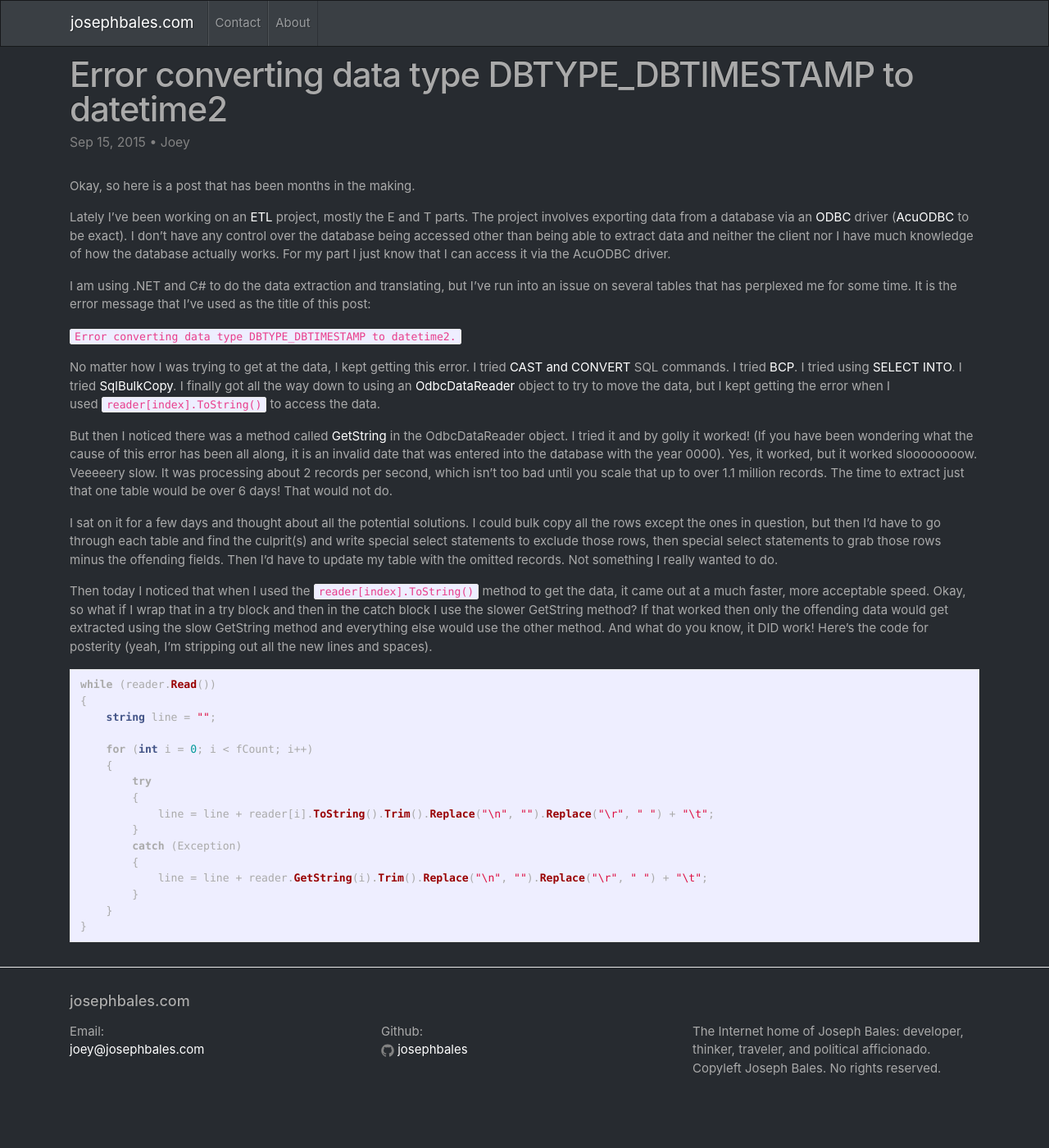
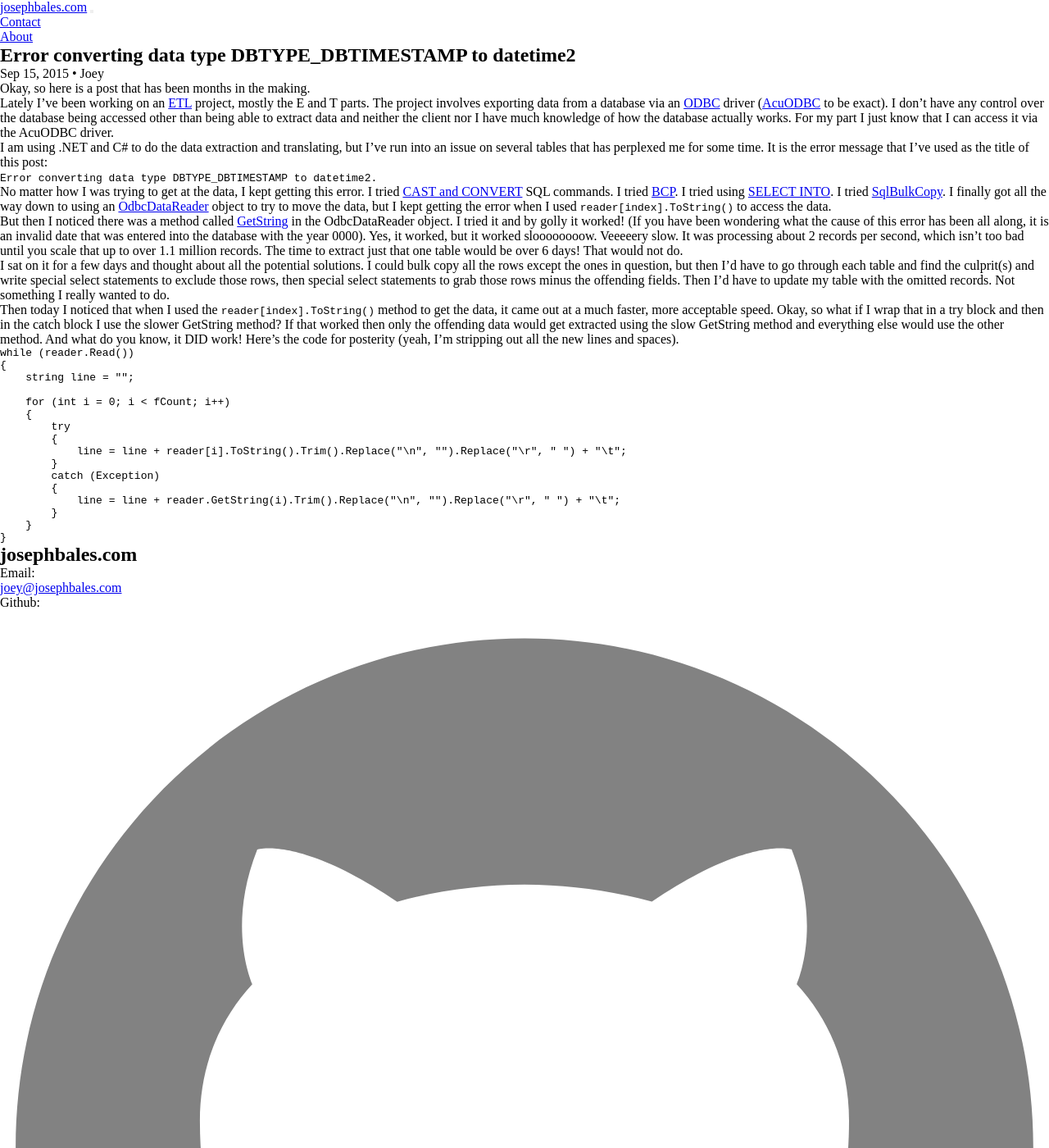
Before and after one commit to josephbales/jb-jekyll, a Jekyll site: the page built from _posts/2015-09-15-error-converting-data-type-dbtype_dbtimestamp-to-datetime2.md, in a window 1280 px wide and 1400 px high. Shown: the whole window at 82% size. Built offline with Jekyll 4.4.1, drawn with Linux system fonts in a browser that asks for light colours; nearby versions of some CDN libraries.

Commit message:
simple branch

```diff
--- a/Gemfile
+++ b/Gemfile
@@ -1,4 +1,4 @@
 source 'https://rubygems.org'
 gem 'jekyll'
+gem 'jekyll-feed'
 gem 'jekyll-sitemap'
-gem 'github-pages'
--- a/_config.yml
+++ b/_config.yml
@@ -16,7 +16,7 @@ github_username:  josephbales
 
 # Build settings
 markdown: kramdown
-permalink: /:year/:month/:day/:title.html
+permalink: /blog/:year/:month/:day/:title:output_ext
 
 # Feed
 plugins:
--- a/_includes/head.html
+++ b/_includes/head.html
@@ -8,7 +8,5 @@
   <meta name="description" content="{% if page.excerpt %}{{ page.excerpt | strip_html | strip_newlines | truncate: 160 }}{% else %}{{ site.description }}{% endif %}">
 
   <link rel="stylesheet" href="{{ site.url }}/css/main.css">
-  <link rel="alternate" type="application/rss+xml" title="{{ site.title }}" href="{{ "/feed.xml" | prepend: site.url }}">
   {% feed_meta %}
-  <link href="https://stackpath.bootstrapcdn.com/bootswatch/4.4.1/slate/bootstrap.min.css" rel="stylesheet" integrity="sha384-G9YbB4o4U6WS4wCthMOpAeweY4gQJyyx0P3nZbEBHyz+AtNoeasfRChmek1C2iqV" crossorigin="anonymous">
 </head>
--- a/_layouts/default.html
+++ b/_layouts/default.html
@@ -24,8 +24,6 @@
       ga('create', 'UA-253918-1', 'auto');
       ga('send', 'pageview');
     </script>
-    <script src="https://ajax.googleapis.com/ajax/libs/jquery/3.1.0/jquery.min.js"></script>
-    <script src="https://stackpath.bootstrapcdn.com/bootstrap/4.4.1/js/bootstrap.min.js" integrity="sha384-wfSDF2E50Y2D1uUdj0O3uMBJnjuUD4Ih7YwaYd1iqfktj0Uod8GCExl3Og8ifwB6" crossorigin="anonymous"></script>
   </body>
 
 </html>
--- a/_sass/_base.scss
+++ /dev/null
@@ -1,207 +0,0 @@
-/**
- * Reset some basic elements
- */
-body, h1, h2, h3, h4, h5, h6,
-p, blockquote, pre, hr,
-dl, dd, ol, ul, figure {
-    margin: 0;
-    padding: 0;
-}
-
-
-
-/**
- * Basic styling
- */
-body {
-    font: $base-font-weight #{$base-font-size}/#{$base-line-height} $base-font-family;
-    color: $text-color;
-    background-color: $background-color;
-    -webkit-text-size-adjust: 100%;
-    -webkit-font-feature-settings: "kern" 1;
-    -moz-font-feature-settings: "kern" 1;
-    -o-font-feature-settings: "kern" 1;
-    font-feature-settings: "kern" 1;
-    font-kerning: normal;
-    padding-top: 70px;
-}
-
-
-
-/**
- * Set `margin-bottom` to maintain vertical rhythm
- */
-h1, h2, h3, h4, h5, h6,
-p, blockquote, pre,
-ul, ol, dl, figure,
-%vertical-rhythm {
-    margin-bottom: $spacing-unit / 2;
-}
-
-
-
-/**
- * Images
- */
-img {
-    max-width: 100%;
-    vertical-align: middle;
-}
-
-
-
-/**
- * Figures
- */
-figure > img {
-    display: block;
-}
-
-figcaption {
-    font-size: $small-font-size;
-}
-
-
-
-/**
- * Lists
- */
-ul, ol {
-    margin-left: $spacing-unit;
-}
-
-li {
-    > ul,
-    > ol {
-         margin-bottom: 0;
-    }
-}
-
-ul.navbar-nav {
-    margin-left: 0;
-}
-
-
-
-/**
- * Headings
- */
-h1, h2, h3, h4, h5, h6 {
-    font-weight: $base-font-weight;
-}
-
-
-
-/**
- * Links
- */
-a {
-    color: $brand-color;
-    text-decoration: none;
-
-    &:hover {
-        color: $text-color;
-        text-decoration: underline;
-    }
-}
-
-
-
-/**
- * Blockquotes
- */
-blockquote {
-    color: $grey-color;
-    border-left: 4px solid $grey-color-light;
-    padding-left: $spacing-unit / 2;
-    font-size: 18px;
-    letter-spacing: -1px;
-    font-style: italic;
-
-    > :last-child {
-        margin-bottom: 0;
-    }
-}
-
-
-
-/**
- * Code formatting
- */
-pre,
-code {
-    font-size: 15px;
-    border: 1px solid $grey-color-light;
-    border-radius: 3px;
-    background-color: #eef;
-}
-
-code {
-    padding: 1px 5px;
-}
-
-pre {
-    padding: 8px 12px;
-    overflow-x: auto;
-
-    > code {
-        border: 0;
-        padding-right: 0;
-        padding-left: 0;
-    }
-}
-
-
-
-/**
- * Wrapper
- */
-.wrapper {
-    max-width: -webkit-calc(#{$content-width} - (#{$spacing-unit} * 2));
-    max-width:         calc(#{$content-width} - (#{$spacing-unit} * 2));
-    margin-right: auto;
-    margin-left: auto;
-    padding-right: $spacing-unit;
-    padding-left: $spacing-unit;
-    @extend %clearfix;
-
-    @include media-query($on-laptop) {
-        max-width: -webkit-calc(#{$content-width} - (#{$spacing-unit}));
-        max-width:         calc(#{$content-width} - (#{$spacing-unit}));
-        padding-right: $spacing-unit / 2;
-        padding-left: $spacing-unit / 2;
-    }
-}
-
-
-
-/**
- * Clearfix
- */
-%clearfix {
-
-    &:after {
-        content: "";
-        display: table;
-        clear: both;
-    }
-}
-
-
-
-/**
- * Icons
- */
-.icon {
-
-    > svg {
-        display: inline-block;
-        width: 16px;
-        height: 16px;
-        vertical-align: middle;
-
-        path {
-            fill: $grey-color;
-        }
-    }
-}
--- a/_sass/_layout.scss
+++ /dev/null
@@ -1,142 +0,0 @@
-/**
- * Site footer
- */
-.site-footer {
-    border-top: 1px solid $grey-color-light;
-    padding: $spacing-unit 0;
-}
-
-.footer-heading {
-    font-size: 18px;
-    margin-bottom: $spacing-unit / 2;
-}
-
-.contact-list,
-.social-media-list {
-    list-style: none;
-    margin-left: 0;
-}
-
-.footer-col-wrapper {
-    font-size: 15px;
-    color: $grey-color;
-    margin-left: -$spacing-unit / 2;
-    @extend %clearfix;
-}
-
-.footer-col {
-    float: left;
-    margin-bottom: $spacing-unit / 2;
-    padding-left: $spacing-unit / 2;
-}
-
-.footer-col-1 {
-    width: -webkit-calc(35% - (#{$spacing-unit} / 2));
-    width:         calc(35% - (#{$spacing-unit} / 2));
-}
-
-.footer-col-2 {
-    width: -webkit-calc(20% - (#{$spacing-unit} / 2));
-    width:         calc(20% - (#{$spacing-unit} / 2));
-}
-
-.footer-col-3 {
-    width: -webkit-calc(45% - (#{$spacing-unit} / 2));
-    width:         calc(45% - (#{$spacing-unit} / 2));
-}
-
-@include media-query($on-laptop) {
-    .footer-col-1,
-    .footer-col-2 {
-        width: -webkit-calc(50% - (#{$spacing-unit} / 2));
-        width:         calc(50% - (#{$spacing-unit} / 2));
-    }
-
-    .footer-col-3 {
-        width: -webkit-calc(100% - (#{$spacing-unit} / 2));
-        width:         calc(100% - (#{$spacing-unit} / 2));
-    }
-}
-
-@include media-query($on-palm) {
-    .footer-col {
-        float: none;
-        width: -webkit-calc(100% - (#{$spacing-unit} / 2));
-        width:         calc(100% - (#{$spacing-unit} / 2));
-    }
-}
-
-
-
-/**
- * Page content
- */
-.page-content {
-    padding: $spacing-unit 0;
-}
-
-.post-list {
-    margin-left: 0;
-    list-style: none;
-
-    > li {
-        margin-bottom: $spacing-unit;
-    }
-}
-
-.post-meta {
-    font-size: $small-font-size;
-    color: $grey-color;
-}
-
-.post-link {
-    display: block;
-    font-size: 24px;
-}
-
-
-
-/**
- * Posts
- */
-.post-header {
-    margin-bottom: $spacing-unit;
-}
-
-.post-title {
-    font-size: 42px;
-    letter-spacing: -1px;
-    line-height: 1;
-
-    @include media-query($on-laptop) {
-        font-size: 36px;
-    }
-}
-
-.post-content {
-    margin-bottom: $spacing-unit;
-
-    h2 {
-        font-size: 32px;
-
-        @include media-query($on-laptop) {
-            font-size: 28px;
-        }
-    }
-
-    h3 {
-        font-size: 26px;
-
-        @include media-query($on-laptop) {
-            font-size: 22px;
-        }
-    }
-
-    h4 {
-        font-size: 20px;
-
-        @include media-query($on-laptop) {
-            font-size: 18px;
-        }
-    }
-}
--- a/_sass/_syntax-highlighting.scss
+++ /dev/null
@@ -1,71 +0,0 @@
-/**
- * Syntax highlighting styles
- */
-.highlight {
-    background: #fff;
-    @extend %vertical-rhythm;
-
-    .highlighter-rouge & {
-      background: #eef;
-    }
-
-    .c     { color: #998; font-style: italic } // Comment
-    .err   { color: #a61717; background-color: #e3d2d2 } // Error
-    .k     { font-weight: bold } // Keyword
-    .o     { font-weight: bold } // Operator
-    .cm    { color: #998; font-style: italic } // Comment.Multiline
-    .cp    { color: #999; font-weight: bold } // Comment.Preproc
-    .c1    { color: #998; font-style: italic } // Comment.Single
-    .cs    { color: #999; font-weight: bold; font-style: italic } // Comment.Special
-    .gd    { color: #000; background-color: #fdd } // Generic.Deleted
-    .gd .x { color: #000; background-color: #faa } // Generic.Deleted.Specific
-    .ge    { font-style: italic } // Generic.Emph
-    .gr    { color: #a00 } // Generic.Error
-    .gh    { color: #999 } // Generic.Heading
-    .gi    { color: #000; background-color: #dfd } // Generic.Inserted
-    .gi .x { color: #000; background-color: #afa } // Generic.Inserted.Specific
-    .go    { color: #888 } // Generic.Output
-    .gp    { color: #555 } // Generic.Prompt
-    .gs    { font-weight: bold } // Generic.Strong
-    .gu    { color: #aaa } // Generic.Subheading
-    .gt    { color: #a00 } // Generic.Traceback
-    .kc    { font-weight: bold } // Keyword.Constant
-    .kd    { font-weight: bold } // Keyword.Declaration
-    .kp    { font-weight: bold } // Keyword.Pseudo
-    .kr    { font-weight: bold } // Keyword.Reserved
-    .kt    { color: #458; font-weight: bold } // Keyword.Type
-    .m     { color: #099 } // Literal.Number
-    .s     { color: #d14 } // Literal.String
-    .na    { color: #008080 } // Name.Attribute
-    .nb    { color: #0086B3 } // Name.Builtin
-    .nc    { color: #458; font-weight: bold } // Name.Class
-    .no    { color: #008080 } // Name.Constant
-    .ni    { color: #800080 } // Name.Entity
-    .ne    { color: #900; font-weight: bold } // Name.Exception
-    .nf    { color: #900; font-weight: bold } // Name.Function
-    .nn    { color: #555 } // Name.Namespace
-    .nt    { color: #000080 } // Name.Tag
-    .nv    { color: #008080 } // Name.Variable
-    .ow    { font-weight: bold } // Operator.Word
-    .w     { color: #bbb } // Text.Whitespace
-    .mf    { color: #099 } // Literal.Number.Float
-    .mh    { color: #099 } // Literal.Number.Hex
-    .mi    { color: #099 } // Literal.Number.Integer
-    .mo    { color: #099 } // Literal.Number.Oct
-    .sb    { color: #d14 } // Literal.String.Backtick
-    .sc    { color: #d14 } // Literal.String.Char
-    .sd    { color: #d14 } // Literal.String.Doc
-    .s2    { color: #d14 } // Literal.String.Double
-    .se    { color: #d14 } // Literal.String.Escape
-    .sh    { color: #d14 } // Literal.String.Heredoc
-    .si    { color: #d14 } // Literal.String.Interpol
-    .sx    { color: #d14 } // Literal.String.Other
-    .sr    { color: #009926 } // Literal.String.Regex
-    .s1    { color: #d14 } // Literal.String.Single
-    .ss    { color: #990073 } // Literal.String.Symbol
-    .bp    { color: #999 } // Name.Builtin.Pseudo
-    .vc    { color: #008080 } // Name.Variable.Class
-    .vg    { color: #008080 } // Name.Variable.Global
-    .vi    { color: #008080 } // Name.Variable.Instance
-    .il    { color: #099 } // Literal.Number.Integer.Long
-}
--- /dev/null
+++ b/css/main.css
@@ -0,0 +1,4 @@
+* {
+    margin: 0;
+    padding: 0;
+}
--- a/css/main.scss
+++ /dev/null
@@ -1,54 +0,0 @@
----
-# Only the main Sass file needs front matter (the dashes are enough)
-# Updating for https
----
-@charset "utf-8";
-
-
-
-// Our variables
-$base-font-family: "Helvetica Neue", Helvetica, Arial, sans-serif;
-$base-font-size:   18px;
-$base-font-weight: 400;
-$small-font-size:  $base-font-size * 0.875;
-$base-line-height: 1.5;
-
-$spacing-unit:     30px;
-
-$text-color:       #111;
-$background-color: #fdfdfd;
-$brand-color:      #2a7ae2;
-
-$grey-color:       #828282;
-$grey-color-light: lighten($grey-color, 40%);
-$grey-color-dark:  darken($grey-color, 25%);
-
-// Width of the content area
-$content-width:    800px;
-
-$on-palm:          600px;
-$on-laptop:        800px;
-
-
-
-// Use media queries like this:
-// @include media-query($on-palm) {
-//     .wrapper {
-//         padding-right: $spacing-unit / 2;
-//         padding-left: $spacing-unit / 2;
-//     }
-// }
-@mixin media-query($device) {
-    @media screen and (max-width: $device) {
-        @content;
-    }
-}
-
-
-
-// Import partials from `sass_dir` (defaults to `_sass`)
-@import
-        "base",
-        "layout",
-        "syntax-highlighting"
-;
```
Also changed, not shown: Gemfile.lock.
